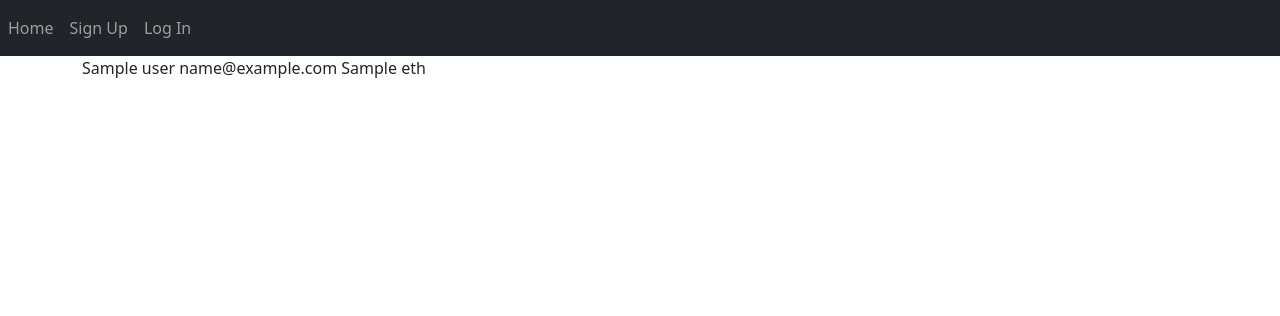
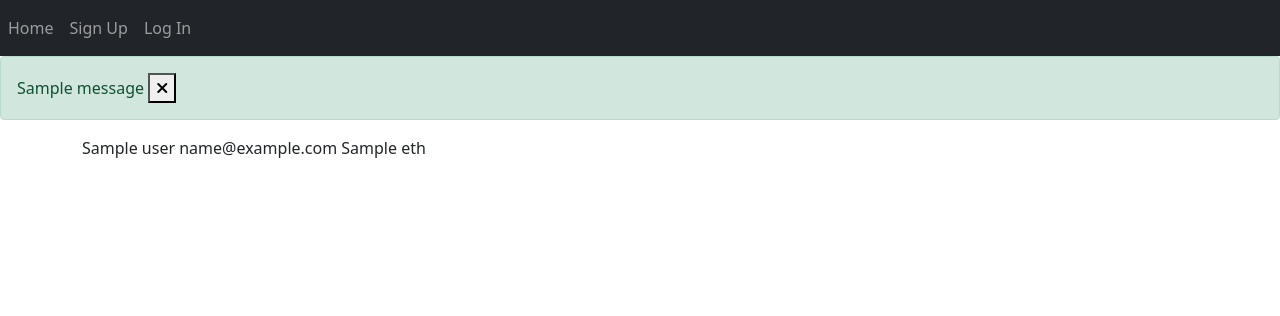
Before and after one commit to saoirse-defi/CI-MS3-hashboard, a Flask app: page / in a window 1280 px wide. Shown: the top 316 px of the page. Run offline with Flask 2, Linux system fonts and the light colour scheme; one stand-in notice (Sample message) is shown; a database or web service that is not in the repository returns one stand-in record (values such as "Sample title"); some libraries are stand-ins or nearby versions.

Commit message:
add flash messages with statement

```diff
--- a/templates/base.html
+++ b/templates/base.html
@@ -22,7 +22,31 @@
             </div>
         </div>
     </nav>
-
+    {% with messages = get_flashed_messages(with_categories=true) %}
+    {% if messages %}
+        {% for category, message in messages %}
+        {% if category == 'error' %}
+        <div class="alert alert-danger alter-dismissable fade show" role="alert">
+            {{message}}
+            <button type="button" class="close" aria-label="Close" data-dismiss="alert">
+                <span aria-hidden="true">
+                    <i class="fas fa-times"></i>
+                </span>
+            </button>
+        </div>
+        {% else %}
+        <div class="alert alert-success alter-dismissable fade show" role="alert">
+            {{message}}
+            <button type="button" class="close" aria-label="Close" data-dismiss="alert">
+                <span aria-hidden="true">
+                    <i class="fas fa-times"></i>
+                </span>
+            </button>
+        </div>
+        {% endif %}
+        {% endfor %}
+    {% endif %}
+    {% endwith %}
     <div class="container">
         {% block content %}
 
```
